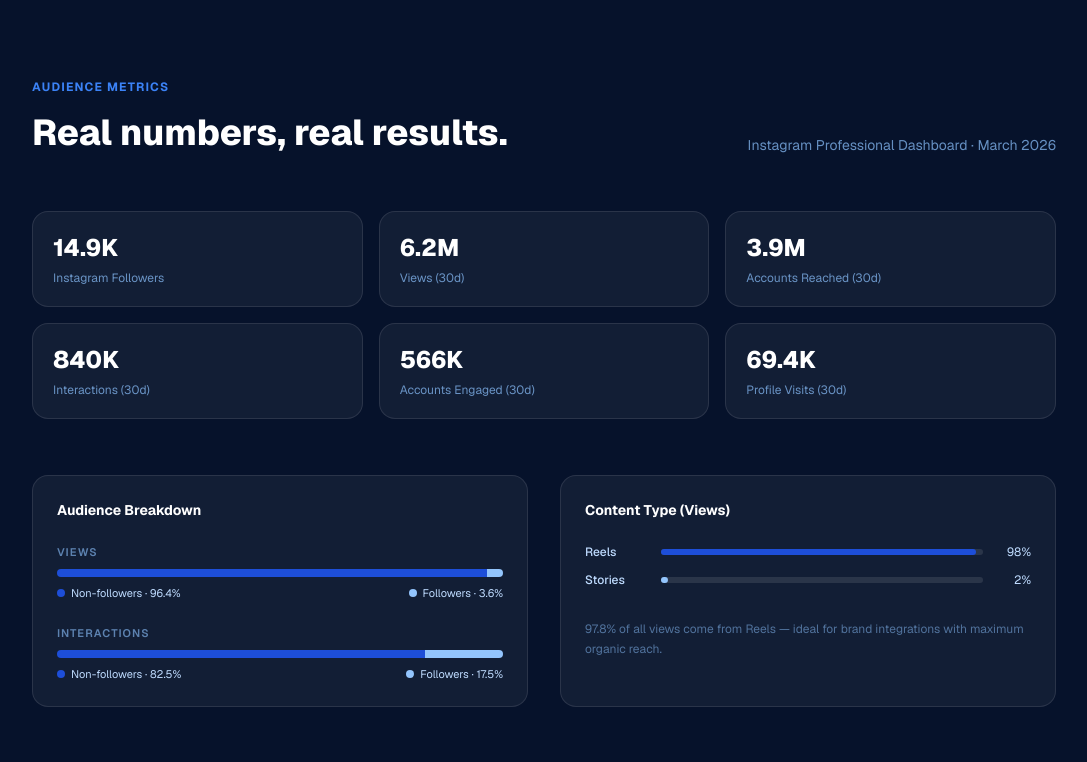
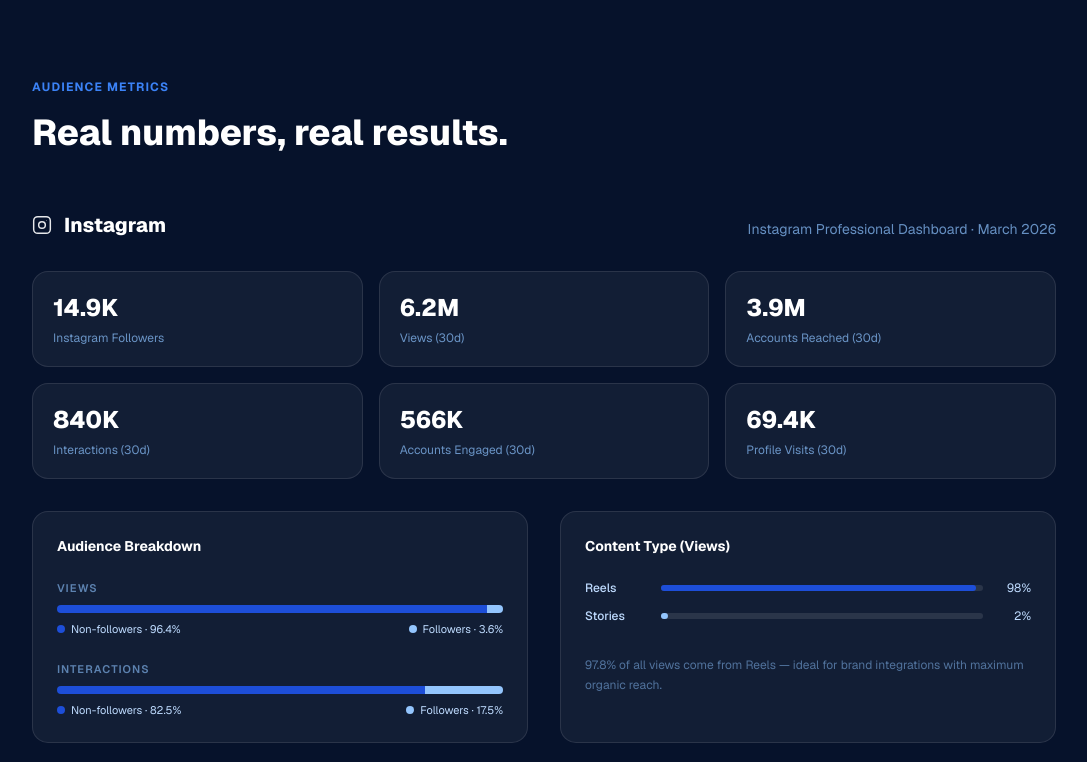
Before and after one commit to alexalex6933/brand-portfolio-website, a Next.js app: page / in a window 1280 px wide. Shown: the part 1800-2562 px from the top of the page, without its empty margins (96-1183 px from the left). Built offline with nearby package versions, Linux system fonts and the light colour scheme.

Commit message:
feat: add Instagram heading + icon above IG metrics section

```diff
--- a/components/Metrics.tsx
+++ b/components/Metrics.tsx
@@ -64,10 +64,25 @@
               Real numbers, real results.
             </h2>
           </div>
-          <p className="text-sm text-blue-300/70 sm:text-right max-w-xs">
-            Instagram Professional Dashboard · March 2026
-          </p>
         </div>
+
+        {/* ─── Instagram section ─── */}
+        <div className="space-y-8">
+
+          {/* Instagram header */}
+          <div className="flex flex-col sm:flex-row sm:items-end justify-between gap-4">
+            <div className="flex items-center gap-3">
+              <svg width="20" height="20" viewBox="0 0 24 24" fill="none" stroke="white" strokeWidth="1.75" strokeLinecap="round" strokeLinejoin="round" className="opacity-90">
+                <rect x="2" y="2" width="20" height="20" rx="5" />
+                <circle cx="12" cy="12" r="4" />
+                <circle cx="17.5" cy="6.5" r="0.5" fill="white" stroke="none" />
+              </svg>
+              <h3 className="text-xl font-extrabold text-white">Instagram</h3>
+            </div>
+            <p className="text-sm text-blue-300/70 sm:text-right">
+              Instagram Professional Dashboard · March 2026
+            </p>
+          </div>
 
         {/* Key stat cards */}
         <div className="grid grid-cols-2 sm:grid-cols-3 gap-4">
@@ -149,6 +164,8 @@
           </div>
         </div>
 
+        </div>{/* end Instagram section */}
+
         {/* ─── TikTok section ─── */}
         <div className="pt-8 border-t border-white/10 space-y-8">
 
```
